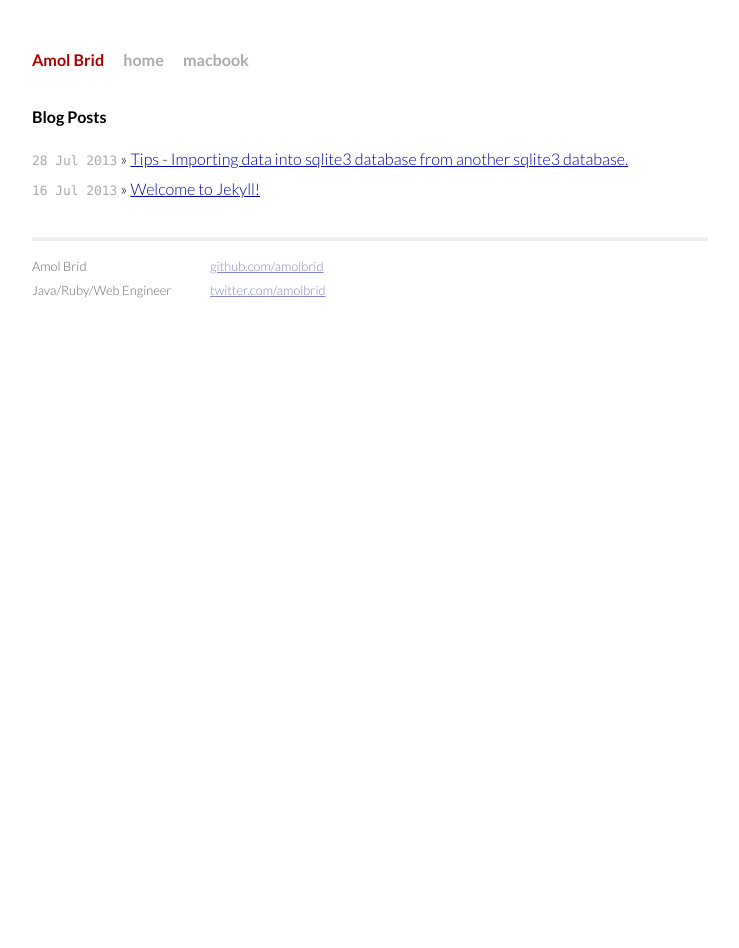
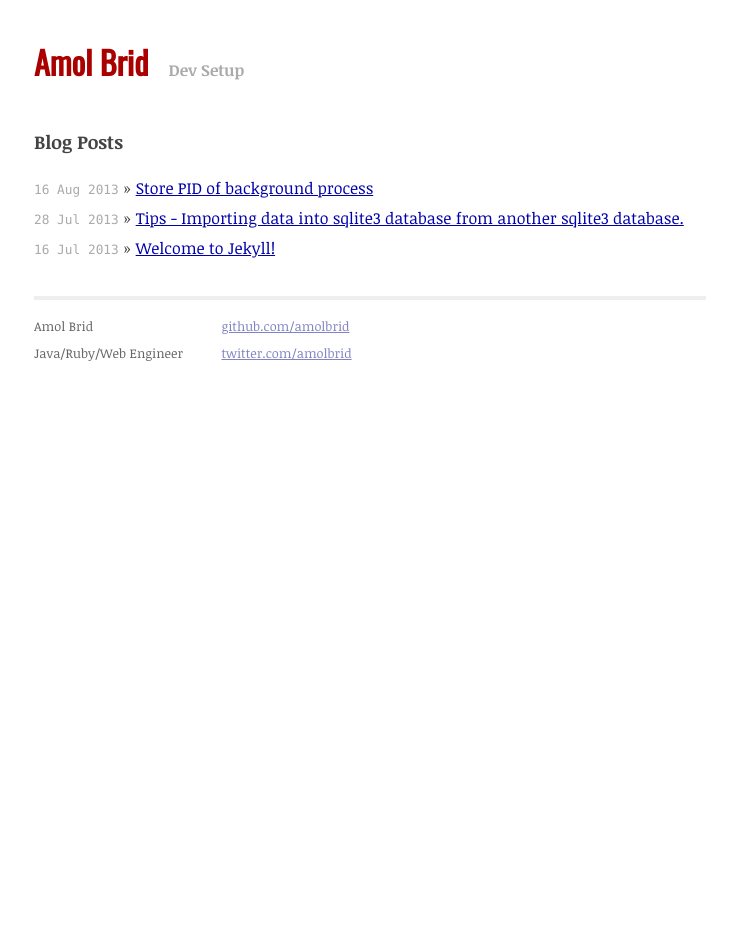
Before and after one commit to amolbrid/amolbrid.github.com, a Jekyll site: the page built from index.html, in a window 1280 px wide. Shown: the whole page, without its empty margins (270-1009 px from the left). Built offline with Jekyll 4.4.1, drawn with Linux system fonts in a browser that asks for light colours; some web fonts are replaced; Markdown is read by kramdown in place of the engine named in the settings.

Commit message:
Pending pid blog and some style changes

```diff
--- a/_layouts/default.html
+++ b/_layouts/default.html
@@ -18,8 +18,7 @@
           <section class="site">
             <header class="header">
               <h1 class="title"><a href="/">{{ site.name }}</a></h1>
-              <a class="extra" href="/">home</a>
-              <a class="extra" href="/development-setup.html">macbook</a>
+              <a class="extra" href="/development-setup.html">Dev Setup</a>
             </header>
 
                 {{ content }}
--- a/css/main.css
+++ b/css/main.css
@@ -4,7 +4,7 @@
 /*
 /*****************************************************************************/
 @import url(https://fonts.googleapis.com/css?family=Lato:300italic,400italic,700italic,300,400,700);
-
+@import url(http://fonts.googleapis.com/css?family=Yanone+Kaffeesatz:400,300,700|Open+Sans+Condensed:300,700|Oswald|PT+Sans:400,700|Cuprum:400,700|Noticia+Text:400,700);
 /* Global Reset */
 * {
   margin: 0;
@@ -15,13 +15,19 @@ html, body { height: 100%; }
 
 body {
   background-color: #FFF;
-  font:14px/1.5 Lato, "Helvetica Neue", Helvetica, Arial, sans-serif;
+  /* font:16px/1.5 Lato, "Helvetica Neue", Helvetica, Arial, sans-serif;*/
+  font-family: 'Noticia Text', serif;
+  font-size: 1rem;
+  line-height: 1.7rem;
+  text-rendering: optimizelegibility;
   text-align: center;
-  font-weight:300;
+  font-weight:400;
+  color: #444;
 }
 
 h1, h2, h3, h4, h5, h6 {
-  font-size: 100%; }
+  /*font-size: 100%;*/
+}
 
 h1 { margin-bottom: 1em; }
 p { margin: 1em 0; }
@@ -62,11 +68,11 @@ ul.posts span {
 /*****************************************************************************/
 
 .site {
-  font-size: 115%;
+/*  font-size: 115%; */
   text-align: justify;
   width: 42em;
   margin: 3em auto 2em;
-  line-height: 1.5em;
+  /*line-height: 1.5em;*/
 }
 
 .site .header a {
@@ -81,6 +87,8 @@ ul.posts span {
 
 .site .header h1.title a {
   color: #a00;
+  font-family: 'Oswald', sans-serif;
+  font-size: 32px;
 }
 
 .site .header h1.title a:hover {
```
Also changed, not shown: _posts/2013-08-16-store-pid-of-background-process.markdown (added, +16 -0 lines).
